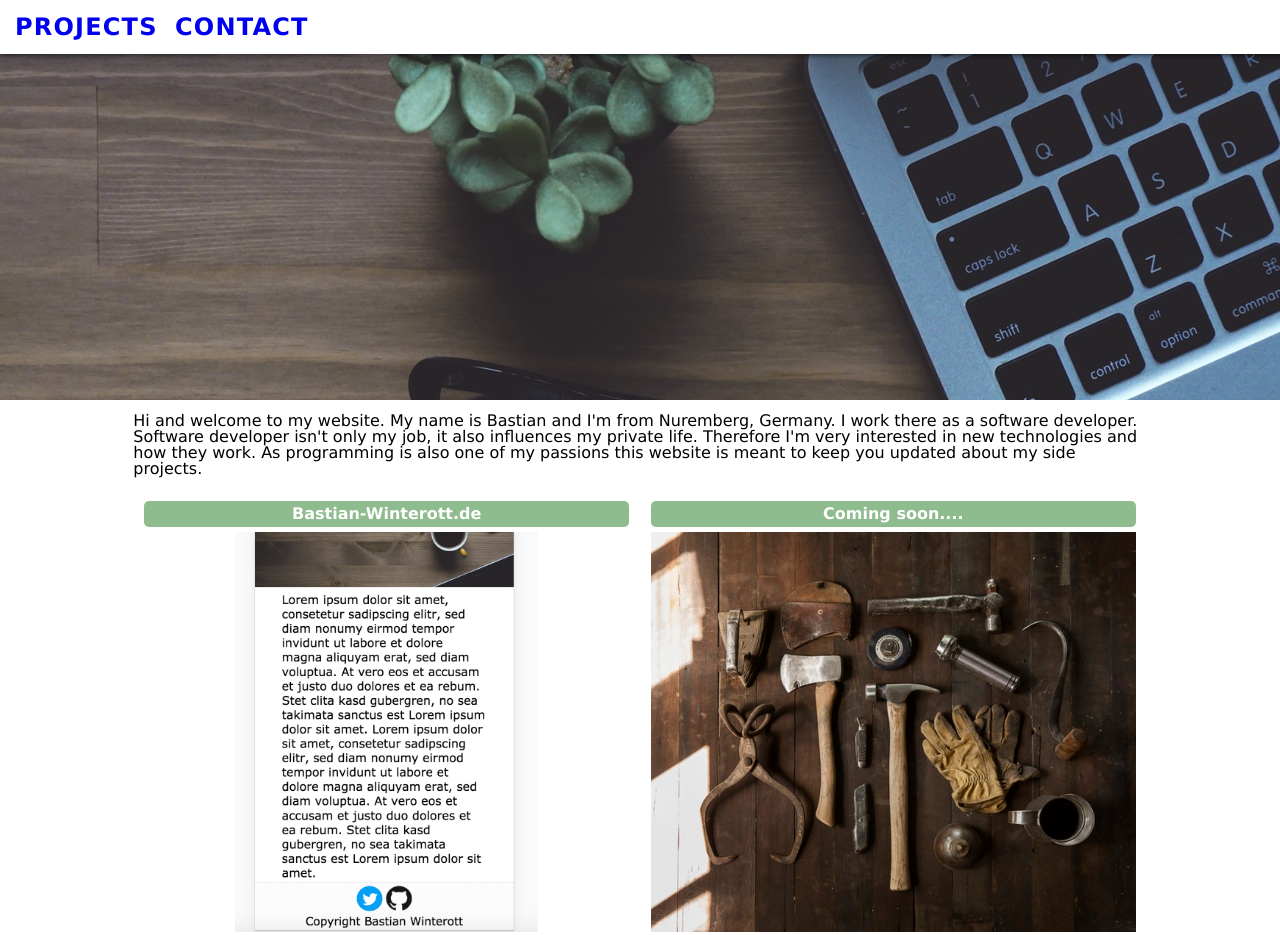
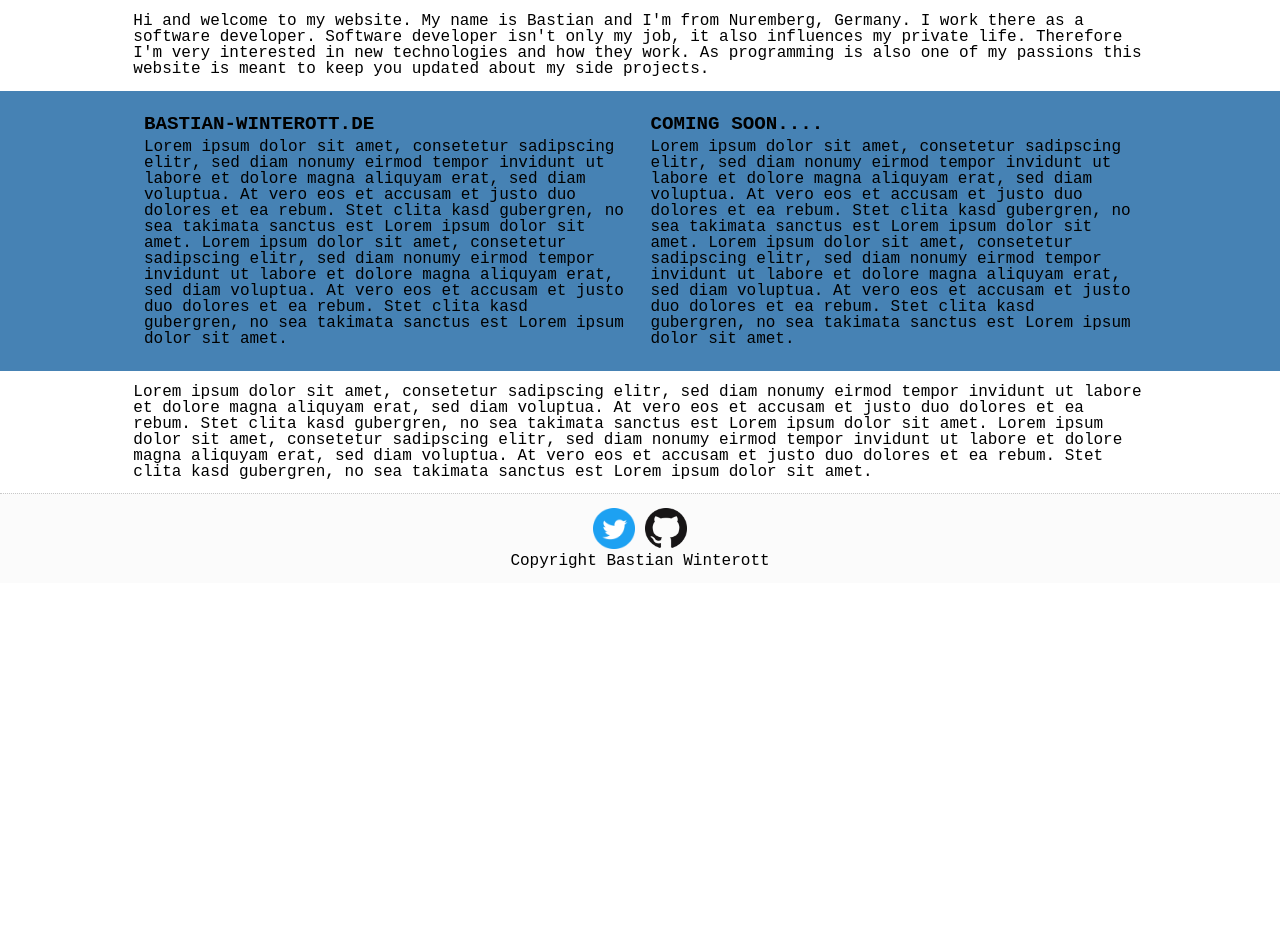
Before and after one commit to KingTigerXCII/Responsive_website, a website: page index.html in a window 1280 px wide. Shown: the top 935 px of the page. After the commit the page ends 800 px from the top, so only its background shows below. Drawn offline with nearby package versions, Linux system fonts and the light colour scheme.

Commit message:
delete navigation, changed the style
delete navigation —> one page scrolling

```diff
--- a/index.html
+++ b/index.html
@@ -38,26 +38,11 @@
 <body>
 
     <div>
-
-        <header>
-
-            <nav>
-
-                <ul>
-                    <!-- Single page? -->
-                    <li><a href="#bwProjectsLink">Projects</a></li>
-                    <li><a href="#bwContactLink">Contact</a></li>
-                </ul>
-
-            </nav>
-
-        </header>
-
         <main>
 
             <section>
 
-                <div class="bwStandardArticle">
+                <div class="bwStandardTextblock">
                     <p>Hi and welcome to my website. My name is Bastian and I'm from Nuremberg, Germany. I work there as a software developer.
                         Software developer isn't only my job, it also influences my private life. Therefore I'm very interested in new technologies and how they work. As programming
                         is also one of my passions this website is meant to keep you updated about my side projects.
@@ -66,18 +51,15 @@
 
             </section>
 
-            <!-- Picture - Text - Picture ? -->
             <section>
 
                 <!-- Row 1 -->
                 <div class="bwRow">
 
                     <!-- Column 1 -->
-                    <div class="bwColumn" id="bwProjectsLink">
+                    <div class="bwColumn">
 
                         <h2>Bastian-Winterott.de</h2>
-
-                        <img src="img/bw_responsiveWebsite.png" alt="This picture shows the responsive website Bastian-Winterott.de" />
 
                         <p>Lorem ipsum dolor sit amet, consetetur sadipscing elitr, sed diam nonumy eirmod tempor invidunt ut labore et dolore magna aliquyam erat, sed diam voluptua. At vero eos et accusam et justo duo dolores et ea rebum. Stet clita kasd gubergren, no sea takimata sanctus est Lorem ipsum dolor sit amet. Lorem ipsum dolor sit amet, consetetur sadipscing elitr, sed diam nonumy eirmod tempor invidunt ut labore et dolore magna aliquyam erat, sed diam voluptua. At vero eos et accusam et justo duo dolores et ea rebum. Stet clita kasd gubergren, no sea takimata sanctus est Lorem ipsum dolor sit amet.</p>
 
@@ -88,33 +70,18 @@
 
                         <h2>Coming soon....</h2>
 
-                        <img src="img/construction.jpg" alt="This picture shows a under construction picture" />
-
                         <p>Lorem ipsum dolor sit amet, consetetur sadipscing elitr, sed diam nonumy eirmod tempor invidunt ut labore et dolore magna aliquyam erat, sed diam voluptua. At vero eos et accusam et justo duo dolores et ea rebum. Stet clita kasd gubergren, no sea takimata sanctus est Lorem ipsum dolor sit amet. Lorem ipsum dolor sit amet, consetetur sadipscing elitr, sed diam nonumy eirmod tempor invidunt ut labore et dolore magna aliquyam erat, sed diam voluptua. At vero eos et accusam et justo duo dolores et ea rebum. Stet clita kasd gubergren, no sea takimata sanctus est Lorem ipsum dolor sit amet.</p>
 
 
                     </div>
 
-                    <!-- <div>
-
-                        <button class="bwMoreButton">More</button>
-
-                    </div> -->
-
-                </div>
+                </div> <!-- End Row -->
 
             </section>
 
             <section>
 
-                <!-- Image -->
-                <img id="bwPictureContainer" src="img/notebook_part2.jpg" alt="">
-
-            </section>
-
-            <section>
-
-                <div class="bwStandardArticle" id="bwContactLink">
+                <div class="bwStandardTextblock">
                     <p>Lorem ipsum dolor sit amet, consetetur sadipscing elitr, sed diam nonumy eirmod tempor invidunt ut labore et dolore magna aliquyam erat, sed diam voluptua. At vero eos et accusam et justo duo dolores et ea rebum. Stet clita kasd gubergren, no sea takimata sanctus est Lorem ipsum dolor sit amet. Lorem ipsum dolor sit amet, consetetur sadipscing elitr, sed diam nonumy eirmod tempor invidunt ut labore et dolore magna aliquyam erat, sed diam voluptua. At vero eos et accusam et justo duo dolores et ea rebum. Stet clita kasd gubergren, no sea takimata sanctus est Lorem ipsum dolor sit amet.</p>
                 </div>
 
--- a/styles.css
+++ b/styles.css
@@ -53,7 +53,7 @@ table {
 * {
 
     box-sizing: border-box; /* delete calculation of width */
-    font-family: Verdana, Geneva, sans-serif;
+    font-family: Courier New, Courier, monospace;
 
  }
 
@@ -63,19 +63,10 @@ img {
 
 }
 
-header {
-
-    background-image: url(img/notebook_part1.jpg);
-    background-position: right top;
-    background-repeat: no-repeat;
-    height: 400px;
-
-}
-
 header nav {
 
     background-color: rgba(255, 255, 255, 1);
-    box-shadow: 1px 1px 5px rgba(0, 0, 0, 0.7);
+    box-shadow: 1px 1px 5px rgba(0, 0, 0, 0.5);
 
 }
 
@@ -111,8 +102,6 @@ header nav ul li a:visited {
 
 }
 
-/* header nav li a:hover {} */
-
 header nav ul li a:hover {
 
     color: rgb(153, 153, 153);
@@ -121,55 +110,38 @@ header nav ul li a:hover {
 
 .bwRow {
 
-    margin: 1.041666666666667% 10.416666666667%;
+    margin: 1.041666666666667% 0;
+    padding: 1.041666666666667% 10.416666666667%;
+    overflow: hidden;
+    background-color: rgba(70,130,180, 1);
 
 }
 
 .bwColumn {
 
-    float:none;
+    float: none;
     width: 100%;
     padding: 1.041666666666667% 1.041666666666667%;
-    text-align: center;
+    text-align: left;
 
 }
 
 .bwColumn h2 {
 
-    padding: 1.041666666666667%;
-    background-color: #8FBC8F;
-    border-radius: 5px;
-    color: white;
-
-}
-
-.bwColumn h2:hover {
-
-    opacity: 0.5;
+    font-size: 1.2em;
+    padding: 0 0 1.041666666666667%;
+    font-weight: bold;
+    text-transform: uppercase;
 
 }
 
 .bwColumn img {
-
-    height: 400px;
+    height: 300px; /* TODO */
     margin: 1.041666666666667% 0;
 
 }
 
-.bwMoreButton {
-    border: none;
-    color: white;
-    background-color: #8FBC8F;
-    text-align: center;
-    text-decoration: none;
-    margin: 0 1.041666666666667% 1.041666666666667% 1.041666666666667%;
-    padding: 1.041666666666667%;
-    border-radius: 5px;
-    float: right;
-
-}
-
-.bwStandardArticle {
+.bwStandardTextblock {
 
     margin: 1.041666666666667% 10.416666666667%;
 
@@ -184,7 +156,7 @@ header nav ul li a:hover {
 
 }
 
-    .bwFooter img {
+.bwFooter img {
 
     width: 10%;
     height: 10%;
@@ -193,11 +165,17 @@ header nav ul li a:hover {
 
 @media all and (min-width: 768px)  {
 
-    header nav ul {
 
-        display: flex;
+
+    .bwFooter img {
+
+        width: 3.333333333333%;
+        height: 3.333333333333%;
 
     }
+}
+
+@media all and (min-width: 1080px) {
 
     header nav ul li {
 
@@ -205,15 +183,11 @@ header nav ul li a:hover {
 
     }
 
-    .bwFooter img {
+    header nav ul {
 
-    width: 3.333333333333%;
-    height: 3.333333333333%;
+        display: flex;
 
     }
-}
-
-@media all and (min-width: 1080px) {
 
     .bwColumn {
 
```
